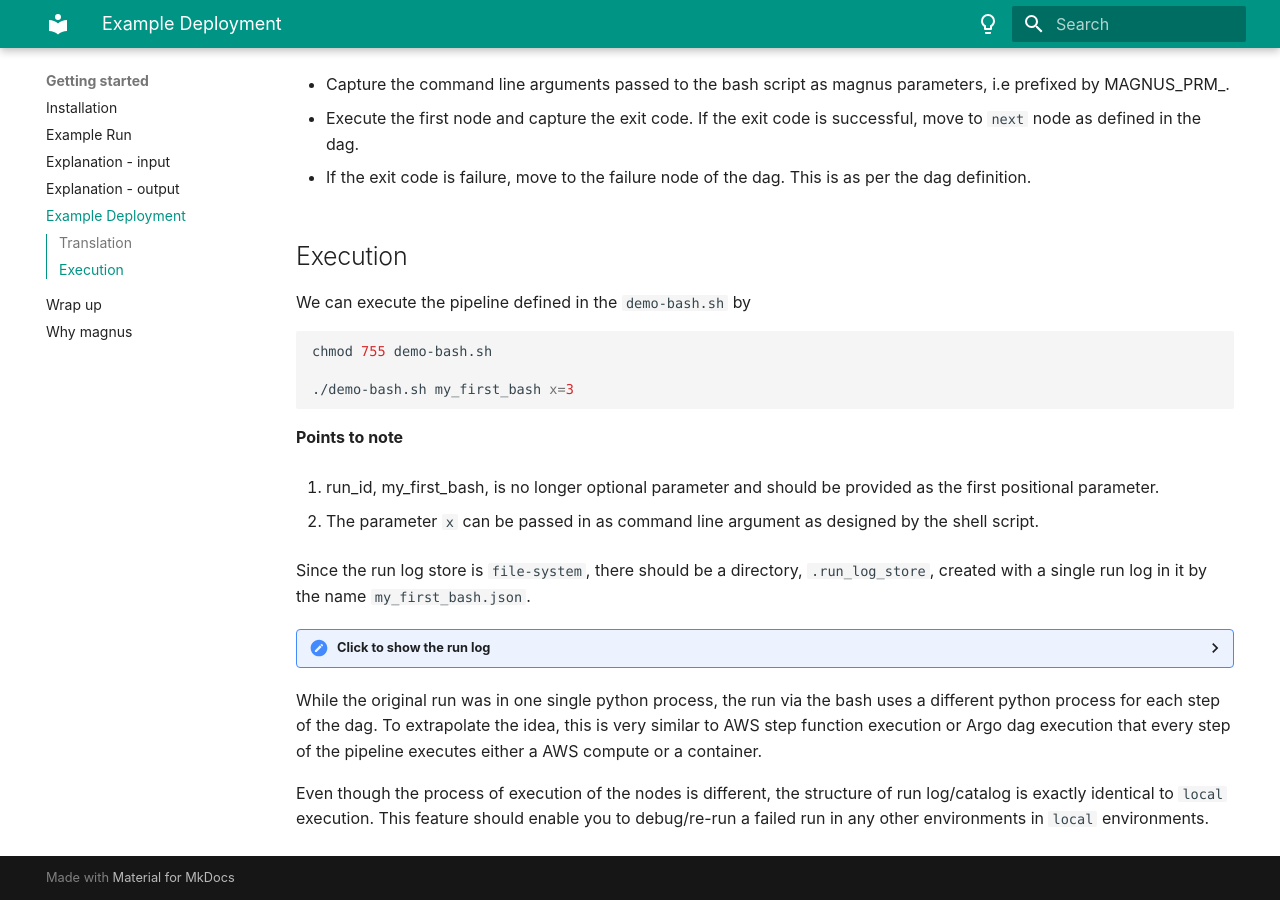
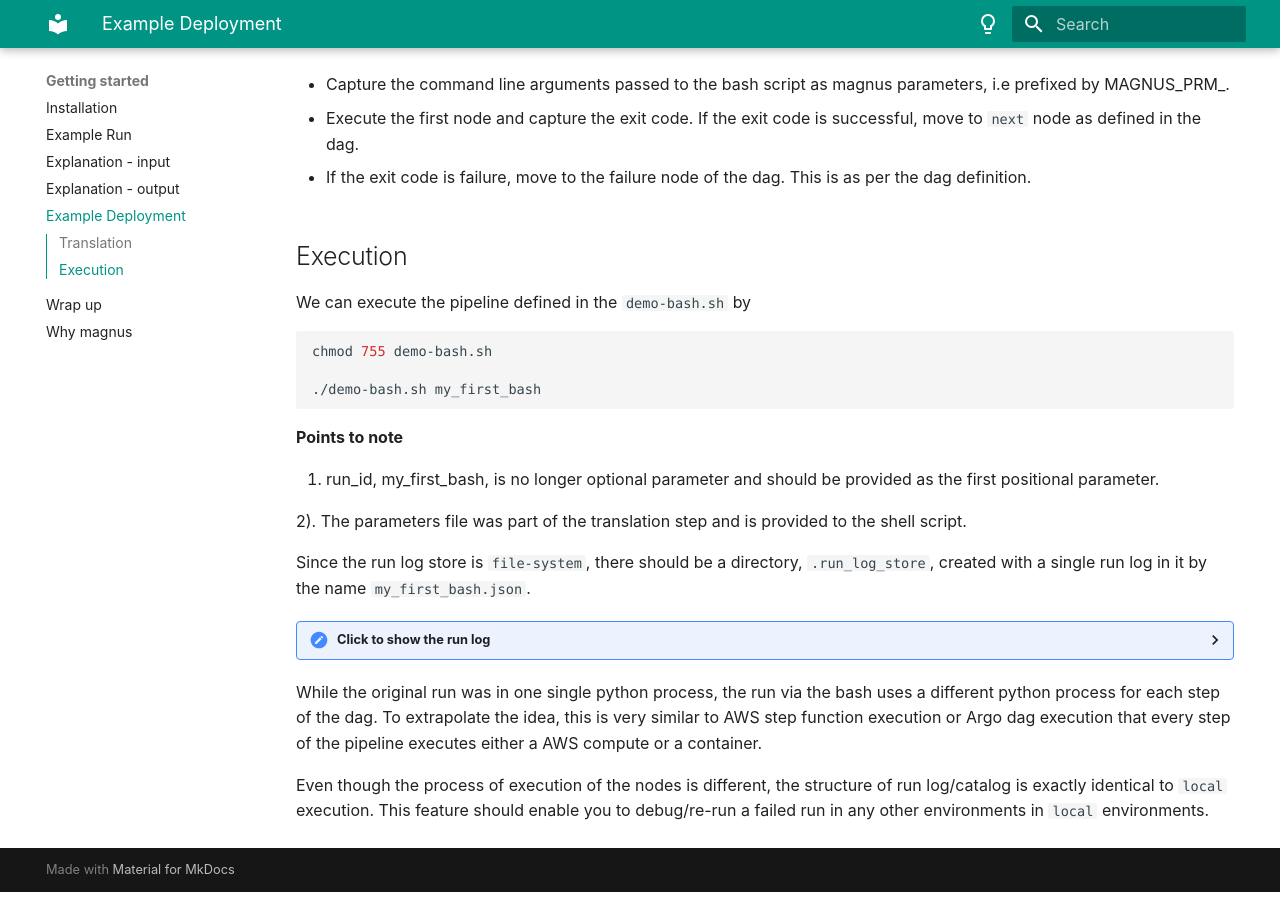
Before and after one commit to AstraZeneca/runnable, an MkDocs documentation site: the page built from docs/getting_started/example-deployment.md, in a window 1280 px wide and 900 px high, scrolled down 2543 px. Built offline with MkDocs 1.6.1 and Material for MkDocs 9.7.7, drawn with Linux system fonts in a browser that asks for light colours.

Commit message:
Updating docs

````diff
--- a/docs/getting_started/example-deployment.md
+++ b/docs/getting_started/example-deployment.md
@@ -137,14 +137,14 @@
 ```shell
 chmod 755 demo-bash.sh
 
-./demo-bash.sh my_first_bash x=3
+./demo-bash.sh my_first_bash
 ```
 
 **Points to note**
 
 1. run_id, my_first_bash, is no longer optional parameter and should be provided as the first positional parameter.
 
-2. The parameter ```x``` can be passed in as command line argument as designed by the shell script.
+2). The parameters file was part of the translation step and is provided to the shell script.
 
 Since the run log store is ```file-system```, there should be a directory, ```.run_log_store```, created with a single
 run log in it by the name ```my_first_bash.json```.
````
